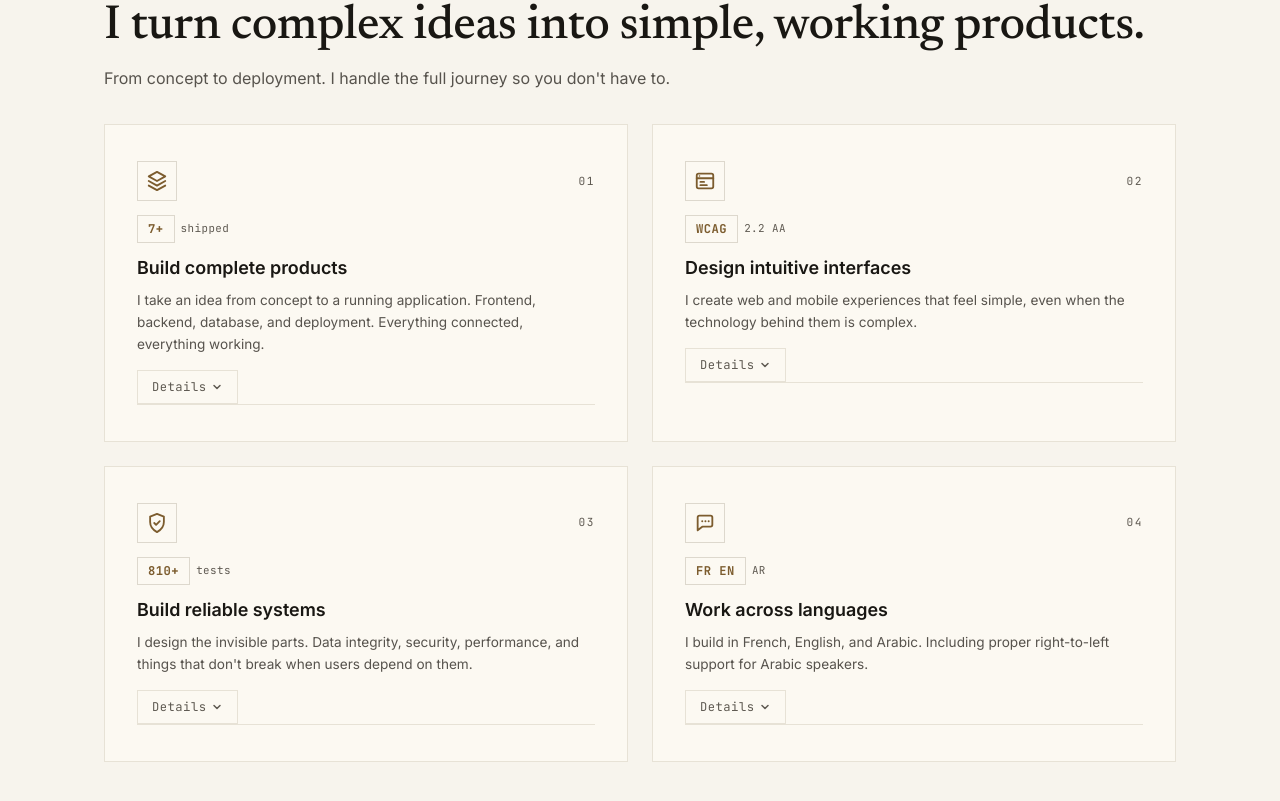
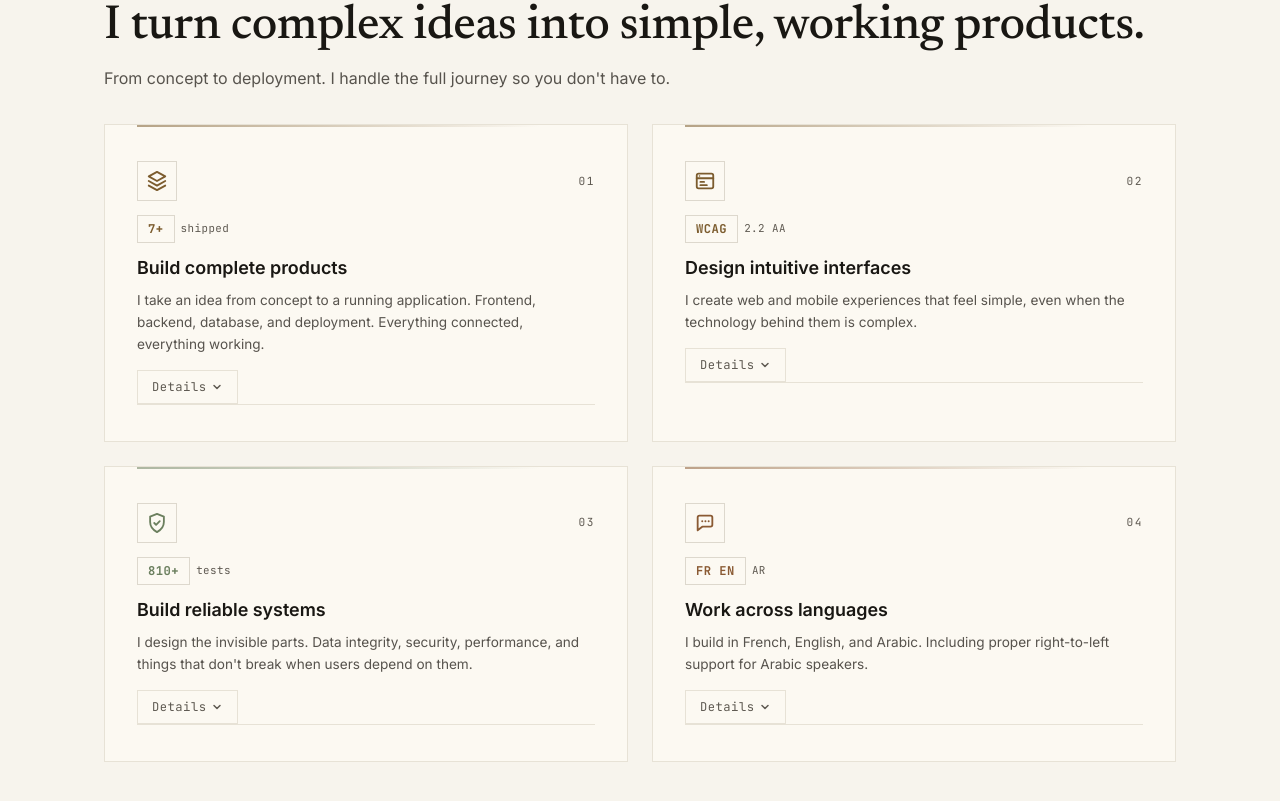
Before and after one commit to AhmedOL0/AhmedOL0.github.io, a React (Vite) app: page / in a window 1280 px wide. Shown: the part 1020-1821 px from the top of the page. Built offline with nearby package versions, Linux system fonts and the light colour scheme.

Commit message:
feat(what-i-do): add category accents and icon motion

```diff
--- a/src/index.css
+++ b/src/index.css
@@ -654,7 +654,7 @@ main{overflow-x:clip}
   .rise{opacity:1;animation:none}
   html{scroll-behavior:auto}
   .dock,.top-left,.top-right{animation:none}
-  .btn,.card,.tags span,.edu-card,.direct-item,.footer-link,.cap-toggle,.thumb-img,.pd-shot img{transition:none}
+  .btn,.card,.tags span,.edu-card,.direct-item,.footer-link,.cap-toggle,.cap-icon,.thumb-img,.pd-shot img{transition:none}
   #toTop,.dock-indicator,.cap-chevron,.cap-details-wrap,.cap-details,.hero-actions .btn,.btn .arr,.timeline-fill,.process-progress-fill{transition:none}
   .pd-panel{animation:none}
   .pd-shot:hover img{transform:none}
@@ -795,13 +795,20 @@ main{overflow-x:clip}
 
 /* ── What I Do: capability folios ── */
 .cap-grid{display:grid;grid-template-columns:repeat(2,1fr);gap:24px}
-.cap-card{border:1px solid var(--line-soft);border-radius:var(--r);padding:36px 32px;background:var(--card);transition:border-color .25s;position:relative}
+.cap-card{--cap-accent:var(--gold-deep);border:1px solid var(--line-soft);border-radius:var(--r);padding:36px 32px;background:var(--card);transition:border-color .25s;position:relative;overflow:hidden}
+.cap-card--amber{--cap-accent:var(--amber)}
+.cap-card--gold{--cap-accent:var(--gold)}
+.cap-card--sage{--cap-accent:var(--sage)}
+.cap-card--rust{--cap-accent:var(--rust)}
+.cap-card::before{content:"";position:absolute;top:0;left:32px;right:32px;height:2px;background:linear-gradient(90deg,var(--cap-accent),transparent 88%);opacity:.55;transition:opacity .25s}
 .cap-card:hover{border-color:var(--gold-deep)}
+.cap-card:hover::before{opacity:1}
 .cap-card-head{display:flex;align-items:center;justify-content:space-between;margin-bottom:14px}
 .cap-num{font-family:var(--mono);font-size:.7rem;letter-spacing:.14em;color:var(--faint)}
-.cap-icon{width:40px;height:40px;border-radius:var(--r);display:flex;align-items:center;justify-content:center;border:1px solid var(--line);color:var(--gold);flex-shrink:0}
+.cap-icon{width:40px;height:40px;border-radius:var(--r);display:flex;align-items:center;justify-content:center;border:1px solid var(--line);color:var(--cap-accent);flex-shrink:0;transition:transform .25s var(--ease-snap),border-color .25s}
+.cap-card:hover .cap-icon{transform:translateY(-2px);border-color:var(--cap-accent)}
 .cap-metric{display:flex;align-items:center;gap:6px;margin-bottom:10px}
-.cap-metric-val{font-family:var(--mono);font-size:.76rem;font-weight:700;letter-spacing:.04em;padding:3px 10px;border-radius:var(--r);border:1px solid var(--line);color:var(--gold)}
+.cap-metric-val{font-family:var(--mono);font-size:.76rem;font-weight:700;letter-spacing:.04em;padding:3px 10px;border-radius:var(--r);border:1px solid var(--line);color:var(--cap-accent)}
 .cap-metric-label{font-family:var(--mono);font-size:.68rem;color:var(--faint);letter-spacing:.04em}
 .cap-title{margin:0 0 8px;font-size:1.12rem;color:var(--ink);font-weight:600}
 .cap-desc{margin:0;color:var(--muted);font-size:.85rem;line-height:1.6}
```
